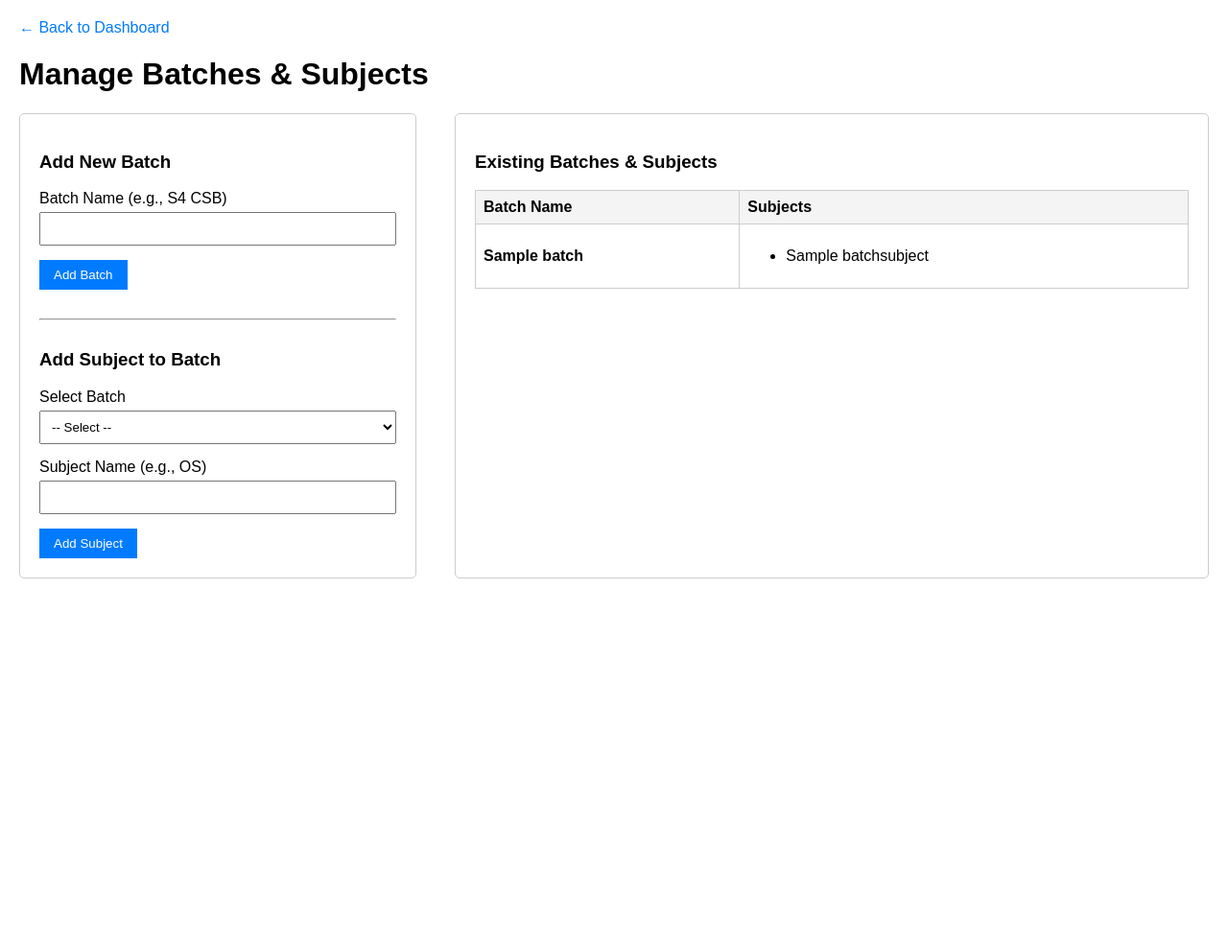
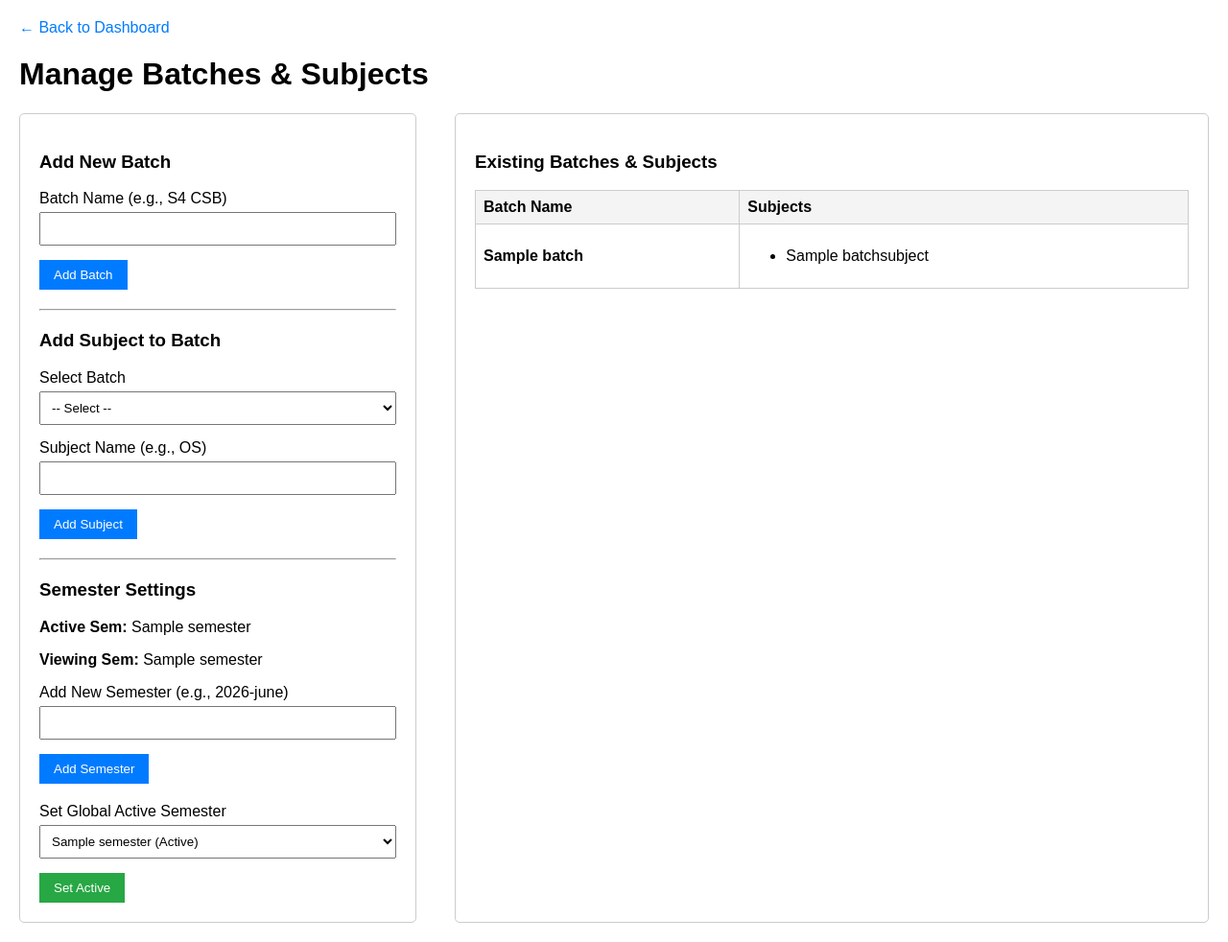
Before and after one commit to varunpnair92/timetable, a Django app: page /manage-batches/ in a window 1280 px wide. Shown: the whole page at 96% size. Before the commit the page ends 603 px from the top, so only its background shows below. Run offline with Django 5.2, Linux system fonts and the light colour scheme; tables that the repository leaves empty hold one stand-in row (values such as "Sample post"); parts of the project's set-up code (start-up, migrations or seed data) failed here and were passed over.

Commit message:
Implement dynamic semesters and periods switcher

```diff
--- a/fisat/urls.py
+++ b/fisat/urls.py
@@ -1,5 +1,5 @@
 from django.urls import path,include
-from .views import allocate_staff, timetable,allotted,delete_allotment,allot_subject_entry,timetableexcel,export_lab_allotments_csv,delete_subject_entry_view,show_google_login_page,google_auth_callback,quick_allocate,quick_delete_staff,get_free_staff,drag_action,transfer_to_staff,undo_last_action, manage_batches, subject_entry_view, get_batch_subjects, get_batch_allotments, palette_allocate
+from .views import allocate_staff, timetable,allotted,delete_allotment,allot_subject_entry,timetableexcel,export_lab_allotments_csv,delete_subject_entry_view,show_google_login_page,google_auth_callback,quick_allocate,quick_delete_staff,get_free_staff,drag_action,transfer_to_staff,undo_last_action, manage_batches, subject_entry_view, get_batch_subjects, get_batch_allotments, palette_allocate, switch_semester
 from django.contrib.auth import views as auth_views
 from .views import logout_view,dashboard_view,get_allotments_by_staff,timetableexcel_combined,download_subject_entries_csv,timetable2, download_timetable_csv,edit_staff_config,apply_ai_allocation,subject_faculty_mapping,staff_subject_count,get_subject_load,get_staff_day_load,download_staff_allotment_csv,subject_wise_allocation,export_final_workload
 
@@ -62,6 +62,7 @@ path('apply_ai_allocation/', apply_ai_allocation, name='apply_ai_allocation'),
     #excel workload download
     path("export-workload/", export_final_workload,name="workload_excel"),
     path('manage-batches/', manage_batches, name='manage_batches'),
+    path('switch-semester/', switch_semester, name='switch_semester'),
     path('subject-entry/', subject_entry_view, name='subject_entry'),
     path('api/batch/<int:batch_id>/subjects/', get_batch_subjects, name='get_batch_subjects'),
     path('api/batch/<int:batch_id>/allotments/', get_batch_allotments, name='get_batch_allotments'),
--- a/fisat/views.py
+++ b/fisat/views.py
@@ -23,11 +23,21 @@ from .models import (
     SubjectEntry,
     TimetableEntry,
     Batch,
-    BatchSubject
+    BatchSubject,
+    Semester
 )
 from django.http import JsonResponse
 
-DP = settings.DP
+def get_current_period(request=None):
+    if request and 'selected_period' in request.session:
+        return request.session['selected_period']
+    try:
+        active_sem = Semester.objects.get(is_active=True)
+        return active_sem.name
+    except Semester.DoesNotExist:
+        return settings.DP
+
+DEFAULT_DP = settings.DP
 
 # ============================================================
 #  JSON CONFIG – DYNAMIC LOAD
@@ -204,6 +214,7 @@ def select_staff(subject, staff_list, staff_avail, staff_stats):
 
 @login_required(login_url="/")
 def allocate_staff(request):
+    dp = get_current_period(request)
     action = (
         request.POST.get("action")
         if request.method == "POST"
@@ -211,7 +222,7 @@ def allocate_staff(request):
     )
 
     if request.method == "POST":
-        form = AllocationForm(request.POST, action=action, user=request.user)
+        form = AllocationForm(request.POST, action=action, user=request.user, period=dp)
         if form.is_valid():
             if action == "delete":
                 delete_entry = form.cleaned_data["delete_entry"]
@@ -221,7 +232,7 @@ def allocate_staff(request):
                 form.save()
             return redirect(reverse("timetable"))
     else:
-        form = AllocationForm(action=action, user=request.user)
+        form = AllocationForm(action=action, user=request.user, period=dp)
 
     return render(request, "allocate.html", {"form": form, "action": action})
 
@@ -233,6 +244,7 @@ def allocate_staff(request):
 
 @login_required(login_url="/")
 def timetable(request):
+    dp = get_current_period(request)
     staff_members = Staff.objects.all()
     staff_timetables = {}
 
@@ -244,7 +256,7 @@ def timetable(request):
         # get staff timetable entries for this user + period
         timetable_entries = TimetableEntry.objects.filter(
             staff=staff,
-            subject__period=DP,
+            subject__period=dp,
             user=request.user
         )
 
@@ -313,7 +325,7 @@ def timetable(request):
     has_undo = bool(request.session.get('undo_data'))
 
     # Build Palette Subjects
-    all_subjects = SubjectEntry.objects.filter(period=DP)
+    all_subjects = SubjectEntry.objects.filter(period=dp)
     palette_subjects = {}
     for sub in all_subjects:
         if sub.class_name not in palette_subjects:
@@ -330,10 +342,13 @@ def timetable(request):
             'lab': sub.LAB
         })
 
+    semesters = Semester.objects.all().order_by('name')
     return render(request, "timetable.html", {
         "staff_timetables": staff_timetables,
         "has_undo": has_undo,
-        "palette_subjects": palette_subjects
+        "palette_subjects": palette_subjects,
+        "semesters": semesters,
+        "current_view_sem": dp
     })
 
 # ============================================================
@@ -343,7 +358,7 @@ def timetable(request):
 
 @login_required(login_url="/")
 def allotted(request):
-    subjects = SubjectEntry.objects.filter(period=DP)
+    subjects = SubjectEntry.objects.filter(period=dp)
     staff_list = Staff.objects.all()
 
     class_data = {}
@@ -355,7 +370,7 @@ def allotted(request):
             class_data[class_name] = []
 
         allocations = TimetableEntry.objects.filter(
-            subject=subject, subject__period=DP
+            subject=subject, subject__period=dp
         )
         allocated_staff = [a.staff for a in allocations]
 
@@ -394,7 +409,7 @@ def get_free_staff(request, subject_id):
     slots that staff already has for the same subject (subject name) in this period.
     JSON: [{id, name, count}, ...]
     """
-    subject = get_object_or_404(SubjectEntry, id=subject_id, period=DP)
+    subject = get_object_or_404(SubjectEntry, id=subject_id, period=dp)
 
     # target info
     target_day = subject.day
@@ -412,7 +427,7 @@ def get_free_staff(request, subject_id):
         entries = TimetableEntry.objects.filter(
             staff=st,
             subject__day=target_day,
-            subject__period=DP
+            subject__period=dp
         )
 
         busy = False
@@ -433,7 +448,7 @@ def get_free_staff(request, subject_id):
         same_subject_entries = TimetableEntry.objects.filter(
             staff=st,
             subject__subject_name__iexact=subject.subject_name,
-            subject__period=DP
+            subject__period=dp
         )
 
         # count total hours/slots for those entries (we count "slots" as the number of hours)
@@ -597,13 +612,14 @@ def allot_subject_entry(request):
 
 @login_required(login_url="/")
 def timetableexcel(request):
+    dp = get_current_period(request)
     import xlsxwriter
     from .models import SubjectFacultyMap
 
     logo_path = "/home/varun/fisatlab/static/fisat_logo.png"
 
     labs = (
-        SubjectEntry.objects.filter(period=DP)
+        SubjectEntry.objects.filter(period=dp)
         .values_list("LAB", flat=True)
         .distinct()
     )
@@ -689,7 +705,7 @@ def timetableexcel(request):
             ws.write(4, c + 1, h, header_fmt)
 
         row = 5
-        subjects = SubjectEntry.objects.filter(LAB=lab, period=DP).order_by("day")
+        subjects = SubjectEntry.objects.filter(LAB=lab, period=dp).order_by("day")
         merged_cells = {}
 
         for day in days:
@@ -831,7 +847,7 @@ def timetableexcel_combined(request):
             merged = {}
             row = start_row + 2
 
-            subjects = SubjectEntry.objects.filter(LAB=lab, period=DP).order_by("day")
+            subjects = SubjectEntry.objects.filter(LAB=lab, period=dp).order_by("day")
 
             for day in days:
                 ws.write(row, col, day, data_fmt)
@@ -903,9 +919,7 @@ import csv
 from django.http import HttpResponse
 from django.conf import settings
 from .models import SubjectEntry
-
-DP = settings.DP
-
+# DP removed
 def download_subject_entries_csv(request):
     # Create the HTTP response for CSV
     response = HttpResponse(content_type='text/csv')
@@ -925,7 +939,7 @@ def download_subject_entries_csv(request):
     ])
 
     # Query Subjects only for current period DP
-    subjects = SubjectEntry.objects.filter(period=DP).order_by("class_name", "subject_name")
+    subjects = SubjectEntry.objects.filter(period=dp).order_by("class_name", "subject_name")
 
     # Write data rows
     for s in subjects:
@@ -971,7 +985,7 @@ def export_lab_allotments_csv(request):
     start_date = "01-06-2025"
     end_date = "31-12-2026"
 
-    subjects = SubjectEntry.objects.filter(period=DP)
+    subjects = SubjectEntry.objects.filter(period=dp)
 
     for subject in subjects:
         writer.writerow(
@@ -992,20 +1006,19 @@ import csv
 from django.http import HttpResponse
 from .models import TimetableEntry
 from django.conf import settings
-
-DP = settings.DP
-
+# DP removed
 def download_staff_allotment_csv(request):
+    dp = get_current_period(request)
     # Response settings
     response = HttpResponse(content_type="text/csv")
-    response['Content-Disposition'] = 'attachment; filename="staff_allotment.csv"'
+    response['Content-Disposition'] = f'attachment; filename="staff_allotment_{dp}.csv"'
 
     writer = csv.writer(response)
     writer.writerow(["Staff Name", "Subject", "Class", "Lab", "Day", "Hours"])
 
     entries = (
         TimetableEntry.objects
-        .filter(subject__period=DP)
+        .filter(subject__period=dp)
         .select_related("staff", "subject")
         .order_by("staff__name", "subject__subject_name")
     )
@@ -1130,9 +1143,7 @@ from django.db.models import Prefetch
 from collections import OrderedDict
 from .models import SubjectEntry, TimetableEntry, Staff
 from django.conf import settings
-
-DP = settings.DP
-
+# DP removed
 # Custom sorting for class names
 def class_sort_key(name):
     name = name.upper()
@@ -1148,11 +1159,11 @@ def subject_sort_key(name):
 def subject_wise_allocation(request):
 
     # Fetch all subject entries for current period
-    subjects = SubjectEntry.objects.filter(period=DP).order_by("class_name", "subject_name")
+    subjects = SubjectEntry.objects.filter(period=dp).order_by("class_name", "subject_name")
 
     # Prefetch staff for each subject
     timetable_map = {}
-    tt = TimetableEntry.objects.select_related("staff", "subject").filter(subject__period=DP)
+    tt = TimetableEntry.objects.select_related("staff", "subject").filter(subject__period=dp)
     for t in tt:
         timetable_map.setdefault(t.subject_id, []).append(t.staff.name)
 
@@ -1252,7 +1263,19 @@ def logout_view(request):
 
 @login_required
 def dashboard_view(request):
-    return render(request, "dashboard.html")
+    semesters = Semester.objects.all().order_by('name')
+    active_sem = semesters.filter(is_active=True).first()
+
+    if active_sem and 'selected_period' not in request.session:
+        request.session['selected_period'] = active_sem.name
+
+    current_view_sem = request.session.get('selected_period')
+
+    return render(request, "dashboard.html", {
+        "semesters": semesters,
+        "active_sem": active_sem,
+        "current_view_sem": current_view_sem
+    })
 
 
 #staff count for hover
@@ -1260,9 +1283,7 @@ from django.http import JsonResponse
 from django.contrib.auth.decorators import login_required
 from .models import TimetableEntry
 from django.conf import settings
-
-DP = settings.DP
-
+# DP removed
 @login_required
 def staff_subject_count(request):
     """
@@ -1280,7 +1301,7 @@ def staff_subject_count(request):
         count = TimetableEntry.objects.filter(
             staff_id=staff_id,
             subject__subject_name__iexact=subject,
-            subject__period=DP,
+            subject__period=dp,
             user_id=request.user
         ).count()
     except Exception:
@@ -1303,9 +1324,7 @@ def get_subject_load(request, staff_id, subject_id):
 from django.http import JsonResponse
 from django.conf import settings
 from .models import TimetableEntry
-
-DP = settings.DP
-
+# DP removed
 def get_staff_day_load(request, staff_id, day):
     """
     Returns staff's allocated hours on a given day.
@@ -1313,7 +1332,7 @@ def get_staff_day_load(request, staff_id, day):
     entries = TimetableEntry.objects.filter(
         staff_id=staff_id,
         subject__day=day,
-        subject__period=DP
+        subject__period=dp
     ).select_related("subject")
 
     result = []
@@ -1425,7 +1444,7 @@ def apply_ai_allocation(request):
     # 1️⃣ CLEAR OLD RECORDS FOR THIS USER + PERIOD
     old_deleted, _ = TimetableEntry.objects.filter(
         user=request.user,
-        subject__period=DP
+        subject__period=dp
     ).delete()
 
     inserted = 0
@@ -1441,7 +1460,7 @@ def apply_ai_allocation(request):
     )
 
     # 3️⃣ SUBJECTS SORTED
-    subjects = list(SubjectEntry.objects.filter(period=DP))
+    subjects = list(SubjectEntry.objects.filter(period=dp))
 
     def subj_sort_key(sub):
         sname = sub.subject_name.upper()
@@ -1487,7 +1506,7 @@ def apply_ai_allocation(request):
             existing = TimetableEntry.objects.filter(
                 user=request.user,
                 staff=staff,
-                subject__period=DP,
+                subject__period=dp,
                 subject__day=sub.day
             )
 
@@ -1566,7 +1585,7 @@ def timetable2(request):
     )
 
     # 2️⃣ LOAD SUBJECTS FOR THIS PERIOD
-    subjects = list(SubjectEntry.objects.filter(period=DP))
+    subjects = list(SubjectEntry.objects.filter(period=dp))
 
     def subj_sort_key(sub):
         sname = sub.subject_name.upper()
@@ -1650,10 +1669,10 @@ def timetable2(request):
 from .models import SubjectFacultyMap
 @login_required
 def subject_faculty_mapping(request):
-    subjects = SubjectEntry.objects.filter(period=DP).order_by("class_name", "subject_name", "id")
+    subjects = SubjectEntry.objects.filter(period=dp).order_by("class_name", "subject_name", "id")
 
     # Load existing mappings
-    mapping = {m.subject_id: m for m in SubjectFacultyMap.objects.filter(period=DP)}
+    mapping = {m.subject_id: m for m in SubjectFacultyMap.objects.filter(period=dp)}
 
     if request.method == "POST":
         for sub in subjects:
@@ -1666,7 +1685,7 @@ def subject_faculty_mapping(request):
             # update OR create
             obj, created = SubjectFacultyMap.objects.update_or_create(
                 subject=sub,
-                period=DP,
+                period=dp,
                 defaults={"faculty_names": faculty_val},
             )
 
@@ -1706,7 +1725,7 @@ def export_final_workload(request):
     total_workload = 0
     subject_groups = defaultdict(list)
 
-    for s in SubjectEntry.objects.filter(period=DP):
+    for s in SubjectEntry.objects.filter(period=dp):
         key = (s.class_name.strip(), s.subject_name.strip())
         subject_groups[key].append(s)
 
@@ -1765,7 +1784,7 @@ def export_final_workload(request):
 
     entries = (
         TimetableEntry.objects
-        .filter(subject__period=DP)
+        .filter(subject__period=dp)
         .select_related("staff", "subject")
         .order_by("staff__name")
     )
@@ -1818,12 +1837,48 @@ def manage_batches(request):
             if batch_id and subject_name:
                 batch = Batch.objects.get(id=batch_id)
                 BatchSubject.objects.create(batch=batch, subject_name=subject_name)
+        elif action == "add_semester":
+            sem_name = request.POST.get('semester_name')
+            if sem_name:
+                Semester.objects.get_or_create(name=sem_name)
+        elif action == "activate_semester":
+            sem_id = request.POST.get('semester_id')
+            if sem_id:
+                try:
+                    sem = Semester.objects.get(id=sem_id)
+                    sem.is_active = True
+                    sem.save()
+                    request.session['selected_period'] = sem.name
+                except Semester.DoesNotExist:
+                    pass
         return redirect('manage_batches')
 
     batches = Batch.objects.prefetch_related('subjects').all()
-    return render(request, 'manage_batches.html', {'batches': batches})
+    semesters = Semester.objects.all().order_by('name')
+    active_sem = semesters.filter(is_active=True).first()
+
+    # Ensure active semester exists in session if it's set in db
+    if active_sem and 'selected_period' not in request.session:
+        request.session['selected_period'] = active_sem.name
+
+    current_view_sem = request.session.get('selected_period')
+
+    return render(request, 'manage_batches.html', {
+        'batches': batches,
+        'semesters': semesters,
+        'active_sem': active_sem,
+        'current_view_sem': current_view_sem
+    })
+
+def switch_semester(request):
+    if request.method == "POST":
+        sem_name = request.POST.get('semester_name')
+        if sem_name:
+            request.session['selected_period'] = sem_name
+    return redirect(request.META.get('HTTP_REFERER', 'timetable'))
 
 def subject_entry_view(request):
+    dp = get_current_period(request)
     if request.method == "POST":
         batch_id = request.POST.get('batch_id')
         subject_name = request.POST.get('subject_name')
@@ -1833,12 +1888,24 @@ def subject_entry_view(request):
             day_1 = request.POST.get('day_1')
             hours_1 = request.POST.get('hours_1')
             if day_1 and hours_1:
-                SubjectEntry.objects.create(subject_name=subject_name, class_name=batch.name, day=day_1, allotted_hours=hours_1)
+                SubjectEntry.objects.create(
+                    subject_name=subject_name,
+                    class_name=batch.name,
+                    day=day_1,
+                    allotted_hours=hours_1,
+                    period=dp
+                )
 
             day_2 = request.POST.get('day_2')
             hours_2 = request.POST.get('hours_2')
             if day_2 and hours_2:
-                SubjectEntry.objects.create(subject_name=subject_name, class_name=batch.name, day=day_2, allotted_hours=hours_2)
+                SubjectEntry.objects.create(
+                    subject_name=subject_name,
+                    class_name=batch.name,
+                    day=day_2,
+                    allotted_hours=hours_2,
+                    period=dp
+                )
 
             return redirect('subject_entry')
 
@@ -1850,9 +1917,10 @@ def get_batch_subjects(request, batch_id):
     return JsonResponse({'subjects': list(subjects)})
 
 def get_batch_allotments(request, batch_id):
+    dp = get_current_period(request)
     try:
         batch = Batch.objects.get(id=batch_id)
-        allotments = SubjectEntry.objects.filter(class_name=batch.name).values('id', 'subject_name', 'day', 'allotted_hours')
+        allotments = SubjectEntry.objects.filter(class_name=batch.name, period=dp).values('id', 'subject_name', 'day', 'allotted_hours')
         # map day codes to display names
         day_map = dict(SubjectEntry.DAY_CHOICES)
         allotments_list = list(allotments)
--- a/templates/manage_batches.html
+++ b/templates/manage_batches.html
@@ -40,7 +40,7 @@
                 <button type="submit">Add Batch</button>
             </form>
 
-            <hr style="margin: 30px 0;">
+            <hr style="margin: 20px 0;">
 
             <h3>Add Subject to Batch</h3>
             <form method="POST">
@@ -60,6 +60,37 @@
                     <input type="text" name="subject_name" required>
                 </div>
                 <button type="submit">Add Subject</button>
+            </form>
+
+            <hr style="margin: 20px 0;">
+
+            <h3>Semester Settings</h3>
+            <p><strong>Active Sem:</strong> {% if active_sem %}{{ active_sem.name }}{% else %}None{% endif %}</p>
+            <p><strong>Viewing Sem:</strong> {{ current_view_sem }}</p>
+
+            <form method="POST" style="margin-bottom: 20px;">
+                {% csrf_token %}
+                <input type="hidden" name="action" value="add_semester">
+                <div class="form-group">
+                    <label>Add New Semester (e.g., 2026-june)</label>
+                    <input type="text" name="semester_name" required>
+                </div>
+                <button type="submit">Add Semester</button>
+            </form>
+
+            <form method="POST">
+                {% csrf_token %}
+                <input type="hidden" name="action" value="activate_semester">
+                <div class="form-group">
+                    <label>Set Global Active Semester</label>
+                    <select name="semester_id" required>
+                        <option value="">-- Select --</option>
+                        {% for sem in semesters %}
+                        <option value="{{ sem.id }}" {% if sem.is_active %}selected{% endif %}>{{ sem.name }} {% if sem.is_active %}(Active){% endif %}</option>
+                        {% endfor %}
+                    </select>
+                </div>
+                <button type="submit" style="background-color: #28a745;">Set Active</button>
             </form>
         </div>
 
```
Also changed, not shown: fisat/forms.py (+19 -9 lines), fisat/models.py (+18 -5 lines), templates/dashboard.html (+17 -0 lines), templates/timetable.html (+19 -1 lines).
